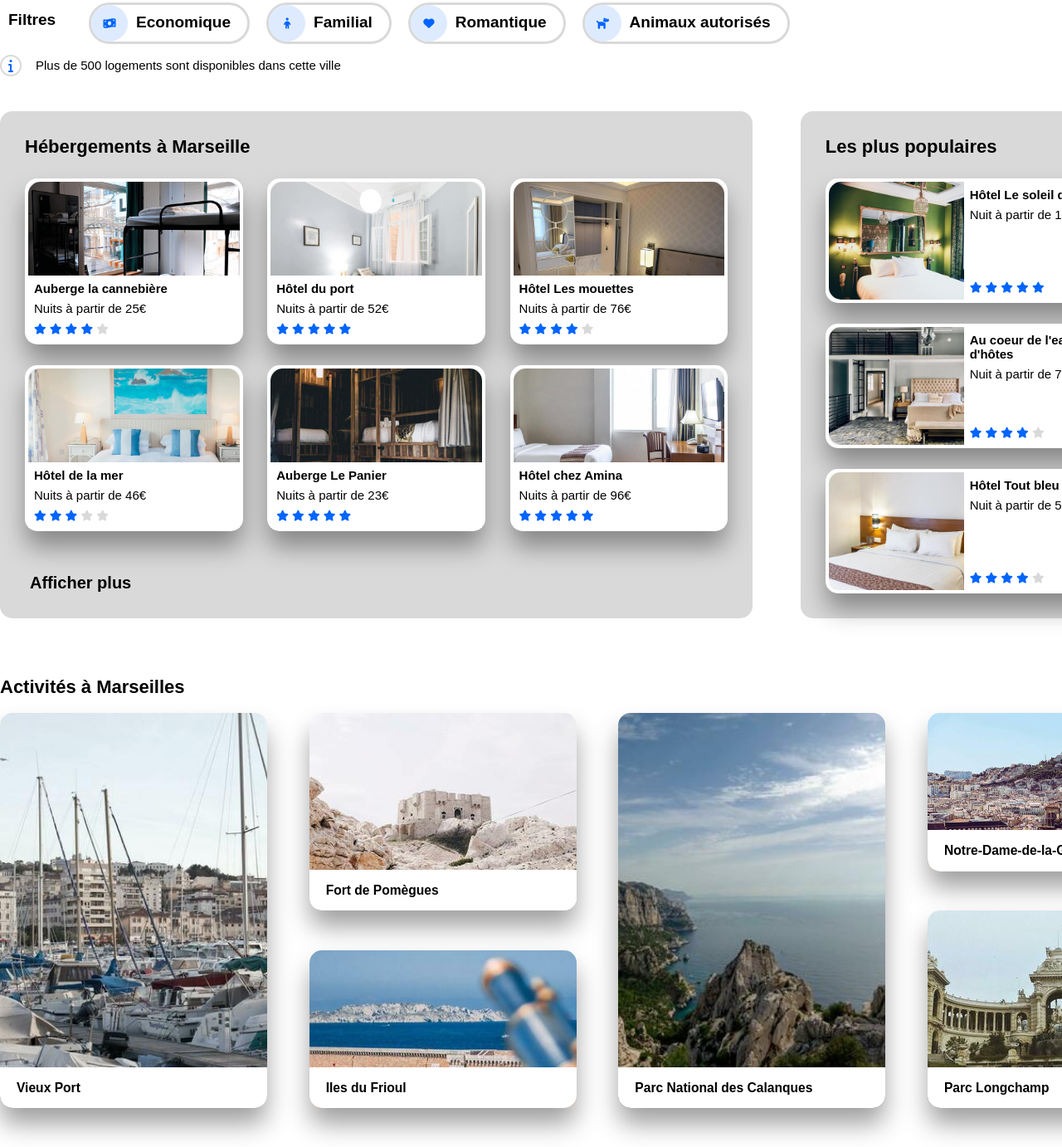
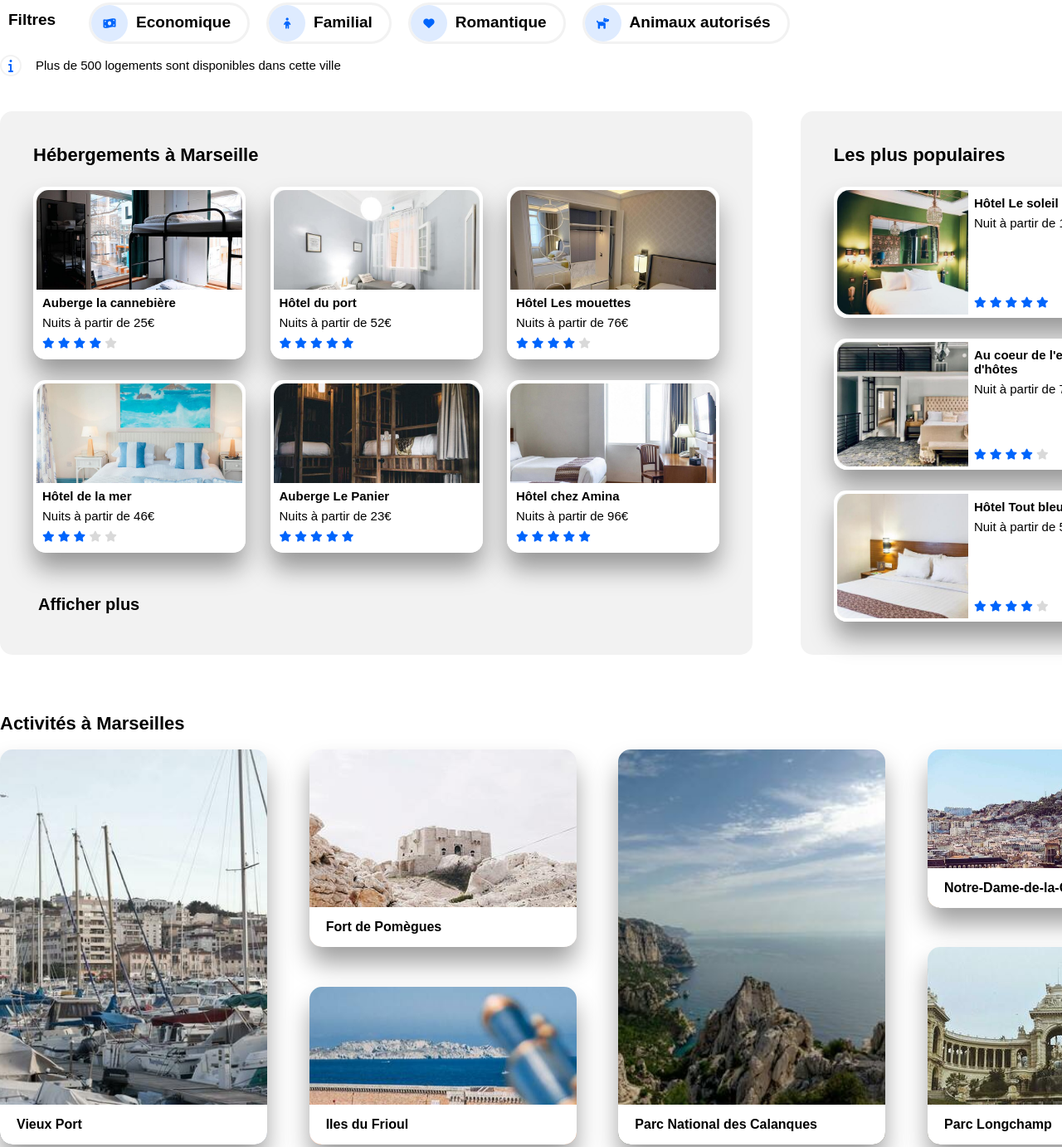
Before and after one commit to francoisdouillet/DOUILLETFrancois_2_27-12-2020, a plain HTML site: page index.html in a window 1280 px wide. Shown: the part 267-1649 px from the top of the page at 83% size. Drawn offline with Linux system fonts and the light colour scheme.

Commit message:
validateur

```diff
--- a/index.css
+++ b/index.css
@@ -142,7 +142,7 @@ header {
 
 .icone {
     display: flex;
-    border: 3px solid #d9d9d9;
+    border: 3px solid #F2F2F2;
     border-radius: 35px;
     margin-left: 20px;
 }
@@ -157,7 +157,7 @@ header {
 
 .icone_filtre:hover {
     color: black;
-    background-color: #d9d9d9;
+    background-color: #F2F2F2;
     transform: rotate(360deg);
     transition: 750ms;
 }
@@ -173,7 +173,7 @@ header {
 
 .info i {
     color: #0065FC;
-    border: 2px #d9d9d9 solid;
+    border: 2px #F2F2F2 solid;
     border-radius: 55px;
     padding-right: 8px;
     padding-left: 8px;
@@ -194,12 +194,12 @@ header {
 
 .marseille {
     width: 63%;
-    background-color: #d9d9d9;
+    background-color: #F2F2F2;
     border-radius: 15px;
 }
 
 .padding {
-    padding: 30px;
+    padding: 40px;
 }
 
 .padding h1 {
@@ -216,7 +216,7 @@ header {
 
 .carte {
     position: relative;
-    width: 31%;
+    width: 30%;
     height: 200px;
     padding: 0;
     border: 4px solid white;
@@ -265,7 +265,7 @@ header {
     font-size: 20px;
     font-weight: bold;
     margin-top: 50px;
-    background-color: #d9d9d9;
+    background-color: #F2F2F2;
 }
 
 #affich:hover {
@@ -282,7 +282,7 @@ header {
 
 .populaire {
     width: 33%;
-    background-color: #d9d9d9;
+    background-color: #F2F2F2;
     border-radius: 15px;
 }
 
@@ -430,6 +430,9 @@ header {
 
 .button_texte h3 {
     margin-left: 20px;
+    margin-top: 15px;
+    margin-bottom: 15px;
+    font-size: 16px;
 }
 
 .button_transform:focus {
@@ -441,8 +444,8 @@ header {
 /* FOOTER */
 
 footer {
-    height: 250px;
-    background-color: #d9d9d9;
+    height: 200px;
+    background-color: #F2F2F2;
     display: flex;
     padding: 35px;
 }
@@ -461,3 +464,5 @@ footer {
 .footer_1 a:hover {
     text-decoration: underline;
 }
+
+/* FIN FOOTER */
--- a/index.html
+++ b/index.html
@@ -1,8 +1,9 @@
 <!DOCTYPE html>
-<html>
+<html lang="fr">
     <head>
         <meta charset="utf-8">
         <title>Reservia</title>
+        <meta name="viewport" content="width=device-width">
         <link rel="stylesheet" href="index.css">
         <script src="https://kit.fontawesome.com/8d727fd0f3.js" crossorigin="anonymous"></script>
     </head>
@@ -10,8 +11,8 @@
         <header>
             <img class="logo" src="images/logo/Reservia.svg" alt="">
             <div class="button">
-                <a href=""><div class="menu">Hébergements</div></a>
-                <a href=""><div class="menu">Activités</div></a>
+                <a href="#ancre1"><div class="menu">Hébergements</div></a>
+                <a href="#ancre2"><div class="menu">Activités</div></a>
                 <a href=""><div class="menu" style="color: #0065FC; font-weight: bold;">S'inscrire</div></a>
             </div>
         </header>
@@ -47,12 +48,12 @@
                 <p>Plus de 500 logements sont disponibles dans cette ville</p>
             </div>
         </section>
-        <section class="heber">
+        <section class="heber" id="ancre1">
             <div class="marseille">
                 <div class="padding">
                     <h1>Hébergements à Marseille</h1>
                     <div class="carte_heber">
-                        <button class="carte">
+                        <a class="carte">
                             <img src="images/hebergements/4_small/heb1.jpg" alt="">
                             <div class="texte">
                                 <h2>Auberge la cannebière</h2>
@@ -65,8 +66,8 @@
                                     <i class="fas fa-star" style="color: #d9d9d9;"></i>
                                 </p>
                             </div>
-                        </button>
-                        <button class="carte">
+                        </a>
+                        <a class="carte">
                             <img src="images/hebergements/4_small/heb2.jpg" alt="">
                             <div class="texte">
                                 <h2>Hôtel du port</h2>
@@ -79,8 +80,8 @@
                                     <i class="fas fa-star"></i>
                                 </p>
                             </div>
-                        </button>
-                        <button class="carte">
+                        </a>
+                        <a class="carte">
                             <img src="images/hebergements/4_small/heb3.jpg" alt="">
                             <div class="texte">
                                 <h2>Hôtel Les mouettes</h2>
@@ -93,10 +94,10 @@
                                     <i class="fas fa-star" style="color: #d9d9d9;"></i>
                                 </p>
                             </div>
-                        </button>
+                        </a>
                     </div>
                     <div class="carte_heber">
-                        <button class="carte">
+                        <a class="carte">
                             <img src="images/hebergements/4_small/heb4.jpg" alt="">
                             <div class="texte">
                                 <h2>Hôtel de la mer</h2>
@@ -109,8 +110,8 @@
                                     <i class="fas fa-star" style="color: #d9d9d9;"></i>
                                 </p>
                             </div>
-                        </button>
-                        <button class="carte">
+                        </a>
+                        <a class="carte">
                             <img src="images/hebergements/4_small/heb5.jpg" alt="">
                             <div class="texte">
                                 <h2>Auberge Le Panier</h2>
@@ -123,8 +124,8 @@
                                     <i class="fas fa-star"></i>
                                 </p>
                             </div>
-                        </button>
-                        <button class="carte">
+                        </a>
+                        <a class="carte">
                             <img src="images/hebergements/4_small/heb6.jpg" alt="">
                             <div class="texte">
                                 <h2>Hôtel chez Amina</h2>
@@ -137,7 +138,7 @@
                                     <i class="fas fa-star"></i>
                                 </p>
                             </div>
-                        </button>
+                        </a>
                     </div>
                     <button id="affich">Afficher plus</button>
                 </div>
@@ -149,7 +150,7 @@
                         <i class="fas fa-chart-line" style="font-size: 25px;"></i>
                     </div>
                    <div class="bloc_pop">
-                        <button class="carte_pop">
+                        <a class="carte_pop">
                             <img src="images/hebergements/4_small/pop1.jpg" alt="">
                             <div class="texte_pop">
                                 <h2>Hôtel Le soleil du matin</h2>
@@ -164,8 +165,8 @@
                                     </p>
                                 </div>
                             </div>
-                        </button>
-                        <button class="carte_pop">
+                        </a>
+                        <a class="carte_pop">
                             <img src="images/hebergements/4_small/pop2.jpg" alt="">
                             <div class="texte_pop">
                                 <h2>Au coeur de l'eau Chambres d'hôtes</h2>
@@ -180,8 +181,8 @@
                                     </p>
                                 </div>
                             </div>
-                        </button>
-                        <button class="carte_pop">
+                        </a>
+                        <a class="carte_pop">
                             <img src="images/hebergements/4_small/pop3.jpg" alt="">
                             <div class="texte_pop">
                                 <h2>Hôtel Tout bleu et Blanc</h2>
@@ -196,39 +197,39 @@
                                 </p>
                                 </div>
                             </div>
-                        </button>
+                        </a>
                     </div>
                 </div>
             </div>
         </section>
-        <section class="acti">
+        <section class="acti" id="ancre2">
             <h1 style="font-size: 22px;">Activités à Marseilles</h1>
             <div class="acti_carte">
                 <div class="acti_indiv">
-                    <button class="button_transform acti_indiv_1">
+                    <a class="button_transform acti_indiv_1">
                         <div class="button_texte"><h3>Vieux Port</h3></div>
-                    </button>
+                    </a>
                 </div>
                 <div class="acti_display acti_indiv">
-                    <button class="button_transform acti_indiv_2">
+                    <a class="button_transform acti_indiv_2">
                         <div class="button_texte"><h3>Fort de Pomègues</h3></div>
-                    </button>
-                    <button class="button_transform acti_indiv_3">
+                    </a>
+                    <a class="button_transform acti_indiv_3">
                         <div class="button_texte"><h3>Iles du Frioul</h3></div>
-                    </button>
+                    </a>
                 </div>
                 <div class="acti_indiv">
-                    <button class="button_transform acti_indiv_4">
+                    <a class="button_transform acti_indiv_4">
                         <div class="button_texte"><h3>Parc National des Calanques</h3></div>
-                    </button>
+                    </a>
                 </div>
                 <div class="acti_display acti_indiv">
-                    <button class="button_transform acti_indiv_5">
+                    <a class="button_transform acti_indiv_5">
                         <div class="button_texte"><h3>Notre-Dame-de-la-Garde</h3></div>
-                    </button>
-                    <button class="button_transform acti_indiv_6">
+                    </a>
+                    <a class="button_transform acti_indiv_6">
                         <div class="button_texte"><h3>Parc Longchamp</h3></div>
-                    </button>
+                    </a>
                 </div>
             </div>
         </section>
```
